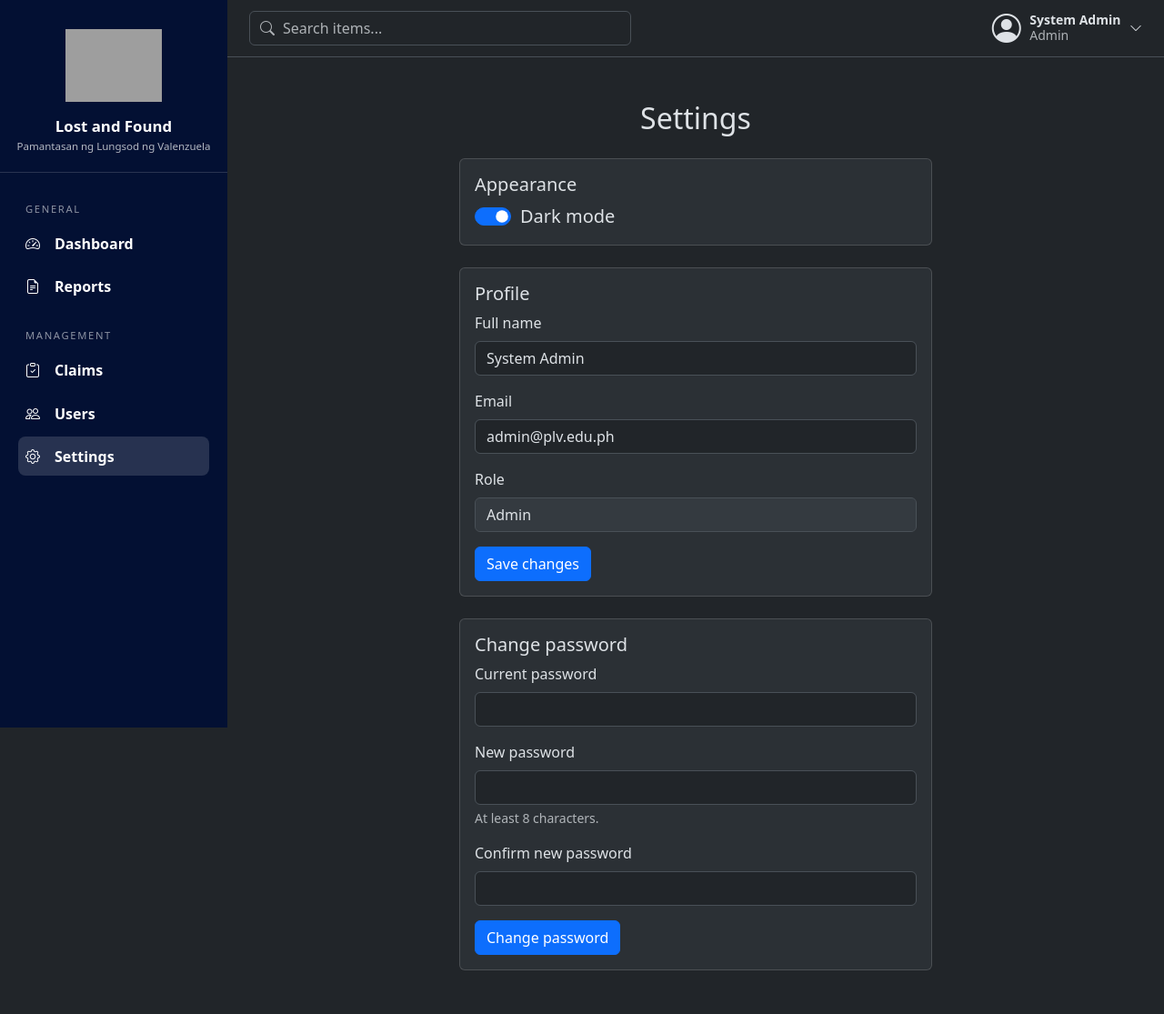
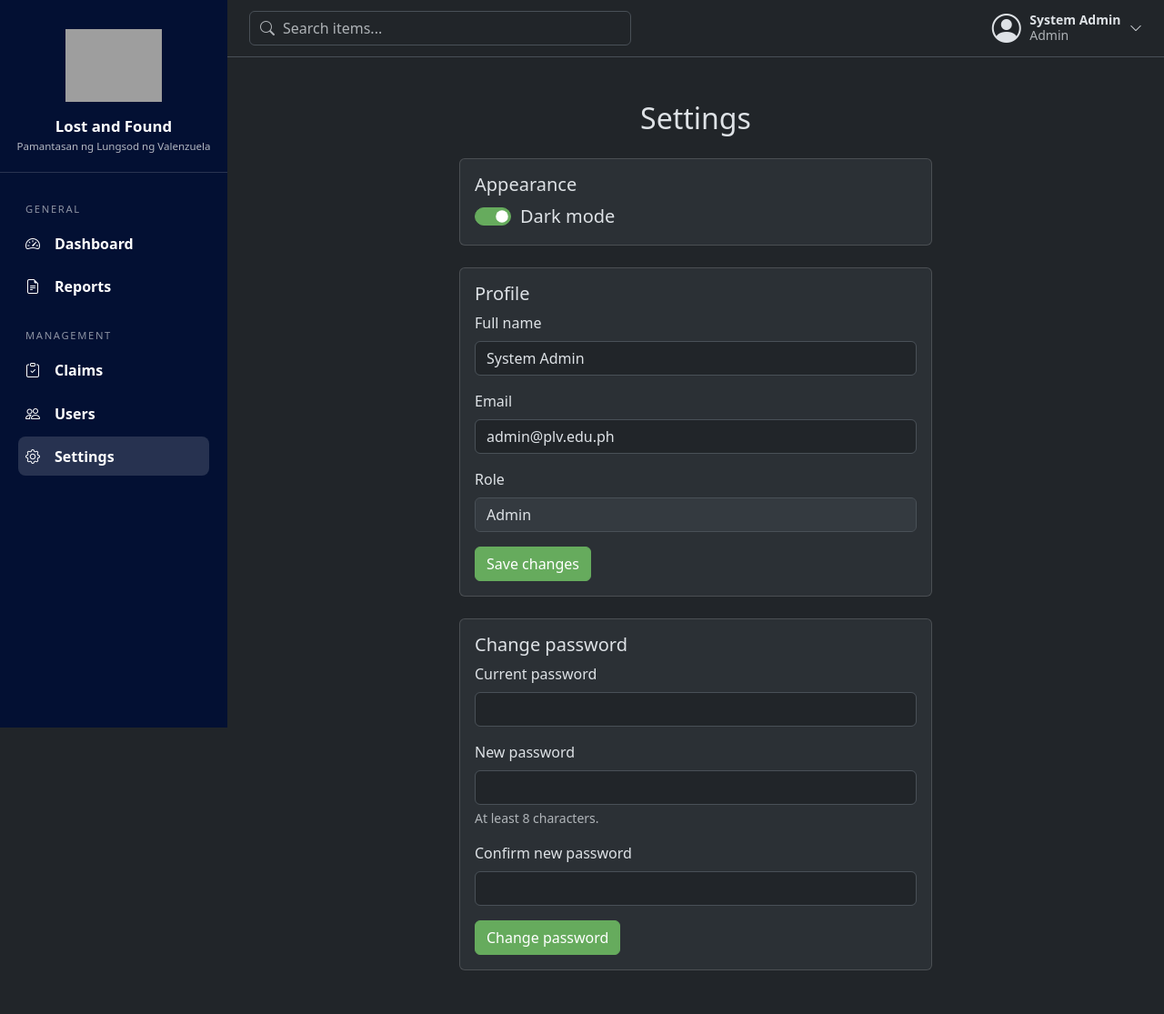
Before and after one commit to solum-magus/Lost-and-Found-System, a Flask app: page /settings in a window 1280 px wide. Shown: the whole page at 91% size. Run offline with Flask 3, Linux system fonts and the light colour scheme; a user stored in the database is signed in; data comes from the database, SQL or seed files in the repository; grey boxes are pictures that could not be loaded.

Commit message:
Color Palette Changes

```diff
--- a/static/css/style.css
+++ b/static/css/style.css
@@ -9,6 +9,69 @@
 /* ---------- General ---------- */
 .card {
   background: var(--bs-tertiary-bg);
+}
+
+.btn-primary {
+  --bs-btn-color: #ffffff;
+  --bs-btn-bg: #66ab5d;
+  --bs-btn-border-color: #66ab5d;
+  --bs-btn-hover-color: #ffffff;
+  --bs-btn-hover-bg: #5a9a52;
+  --bs-btn-hover-border-color: #5a9a52;
+  --bs-btn-active-color: #ffffff;
+  --bs-btn-active-bg: #4f8948;
+  --bs-btn-active-border-color: #4f8948;
+  --bs-btn-focus-shadow-rgb: 102, 171, 93;
+  --bs-btn-disabled-color: #ffffff;
+  --bs-btn-disabled-bg: #66ab5d;
+  --bs-btn-disabled-border-color: #66ab5d;
+}
+.btn-outline-primary {
+  --bs-btn-color: #66AB5D;
+  --bs-btn-border-color: #66AB5D;
+  --bs-btn-hover-color: #fff;
+  --bs-btn-hover-bg: #66AB5D;
+  --bs-btn-hover-border-color: #66AB5D;
+  --bs-btn-active-color: #fff;
+  --bs-btn-active-bg: #66AB5D;
+  --bs-btn-active-border-color: #66AB5D;
+  --bs-btn-focus-shadow-rgb: 102, 171, 93;
+}
+.form-check-input:checked {
+  background-color: #66ab5d;
+  border-color: #66ab5d;
+  box-shadow: none !important;
+}
+
+/* Light mode */
+[data-bs-theme="light"] .btn-primary {
+  --bs-btn-color: #000;
+  --bs-btn-bg: #FCF127;
+  --bs-btn-border-color: #FCF127;
+  --bs-btn-hover-color: #000;
+  --bs-btn-hover-bg: #E6DB1F;
+  --bs-btn-hover-border-color: #D9CF1C;
+  --bs-btn-active-color: #000;
+  --bs-btn-active-bg: #D9CF1C;
+  --bs-btn-active-border-color: #CCC21A;
+  --bs-btn-focus-shadow-rgb: 252, 241, 39;
+  --bs-btn-disabled-color: #000;
+  --bs-btn-disabled-bg: #FCF127;
+  --bs-btn-disabled-border-color: #FCF127;
+}
+[data-bs-theme="light"] .btn-outline-primary {
+  --bs-btn-color: #000000;
+  --bs-btn-border-color: #FCF127;
+  --bs-btn-hover-bg: #E6DB1F;
+  --bs-btn-hover-border-color: #D9CF1C;
+  --bs-btn-active-bg: #D9CF1C;
+  --bs-btn-active-border-color: #CCC21A;
+  --bs-btn-focus-shadow-rgb: 252, 241, 39;
+  --bs-btn-disabled-border-color: #FCF127;
+}
+.form-check-input:not(:checked) {
+  background-color: #FFF9C4;
+  box-shadow: none !important;
 }
 
 /* ---------- Sidebar ---------- */
@@ -127,6 +190,7 @@
   align-items: center;
   justify-content: center;
   padding: 1rem;
+  background: linear-gradient(to bottom, #0D3B96 0%, #041330 100%);
 }
 
 .auth-card {
--- a/templates/login.html
+++ b/templates/login.html
@@ -24,7 +24,7 @@
     <div class="invalid-feedback">{{ errors.password }}</div>
   </div>
 
-  <button class="btn btn-primary w-100">Login</button>
+  <button class="btn btn-primary w-100 fw-bold">Login</button>
 </form>
 
 <p class="text-center mt-3 mb-0">
```
Also changed, not shown: templates/signup.html (+4 -3 lines).
